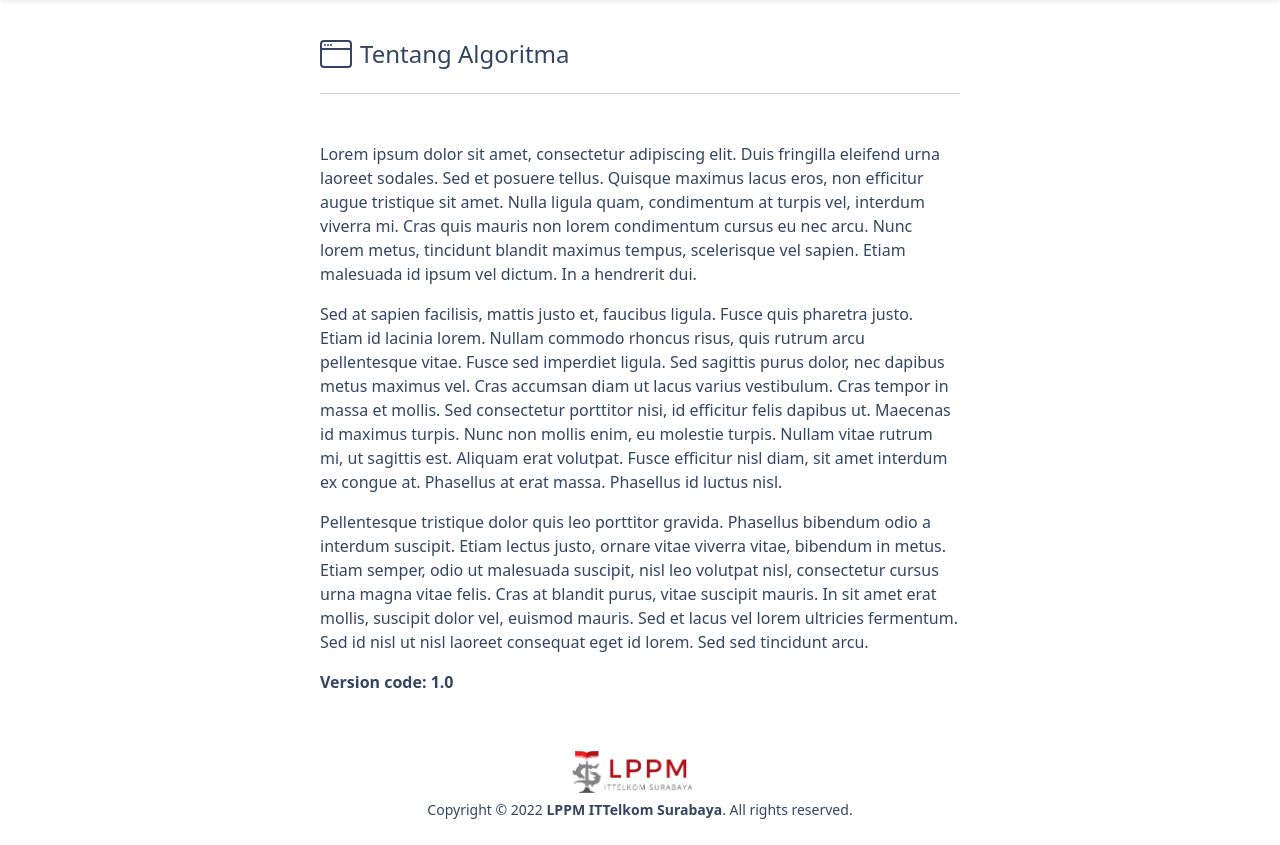
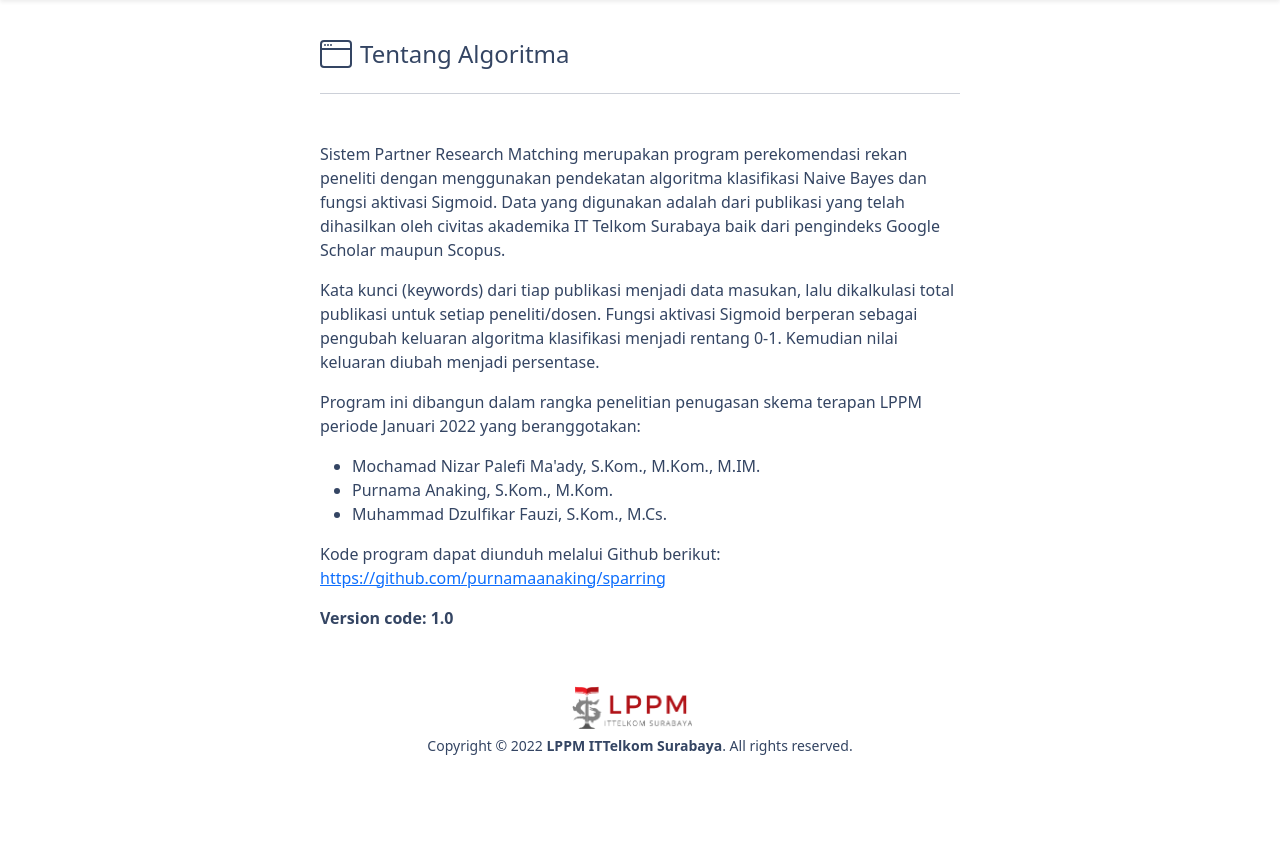
Before and after one commit to purnamaanaking/sparring, a PHP site: page /app/about.php in a window 1280 px wide. Shown: the part 58-903 px from the top of the page. After the commit the page ends 813 px from the top, so only its background shows below. Run offline with PHP 8.4, Linux system fonts and the light colour scheme.

Commit message:
Update Halaman Tentang Algoritma

```diff
--- a/app/views/about_view.php
+++ b/app/views/about_view.php
@@ -44,11 +44,19 @@
             </div>
 
             <div class="cover-container m-auto p-3 text-start">
-                <p>Lorem ipsum dolor sit amet, consectetur adipiscing elit. Duis fringilla eleifend urna laoreet sodales. Sed et posuere tellus. Quisque maximus lacus eros, non efficitur augue tristique sit amet. Nulla ligula quam, condimentum at turpis vel, interdum viverra mi. Cras quis mauris non lorem condimentum cursus eu nec arcu. Nunc lorem metus, tincidunt blandit maximus tempus, scelerisque vel sapien. Etiam malesuada id ipsum vel dictum. In a hendrerit dui.</p>
+                <p>Sistem Partner Research Matching merupakan program perekomendasi rekan peneliti dengan menggunakan pendekatan algoritma klasifikasi Naive Bayes dan fungsi aktivasi Sigmoid. Data yang digunakan adalah dari publikasi yang telah dihasilkan oleh civitas akademika IT Telkom Surabaya baik dari pengindeks Google Scholar maupun Scopus.</p>
 
-                <p>Sed at sapien facilisis, mattis justo et, faucibus ligula. Fusce quis pharetra justo. Etiam id lacinia lorem. Nullam commodo rhoncus risus, quis rutrum arcu pellentesque vitae. Fusce sed imperdiet ligula. Sed sagittis purus dolor, nec dapibus metus maximus vel. Cras accumsan diam ut lacus varius vestibulum. Cras tempor in massa et mollis. Sed consectetur porttitor nisi, id efficitur felis dapibus ut. Maecenas id maximus turpis. Nunc non mollis enim, eu molestie turpis. Nullam vitae rutrum mi, ut sagittis est. Aliquam erat volutpat. Fusce efficitur nisl diam, sit amet interdum ex congue at. Phasellus at erat massa. Phasellus id luctus nisl.</p>
+				<p>Kata kunci (keywords) dari tiap publikasi menjadi data masukan, lalu dikalkulasi total publikasi untuk setiap peneliti/dosen. Fungsi aktivasi Sigmoid berperan sebagai pengubah keluaran algoritma klasifikasi menjadi rentang 0-1. Kemudian nilai keluaran diubah menjadi persentase.</p>
 
-                <p>Pellentesque tristique dolor quis leo porttitor gravida. Phasellus bibendum odio a interdum suscipit. Etiam lectus justo, ornare vitae viverra vitae, bibendum in metus. Etiam semper, odio ut malesuada suscipit, nisl leo volutpat nisl, consectetur cursus urna magna vitae felis. Cras at blandit purus, vitae suscipit mauris. In sit amet erat mollis, suscipit dolor vel, euismod mauris. Sed et lacus vel lorem ultricies fermentum. Sed id nisl ut nisl laoreet consequat eget id lorem. Sed sed tincidunt arcu.</p>
+				<p>Program ini dibangun dalam rangka penelitian penugasan skema terapan LPPM periode Januari 2022 yang beranggotakan:</p>
+
+				<ul>
+					<li>Mochamad Nizar Palefi Ma'ady, S.Kom., M.Kom., M.IM.</li>
+					<li>Purnama Anaking, S.Kom., M.Kom.</li>
+					<li>Muhammad Dzulfikar Fauzi, S.Kom., M.Cs.</li>
+				</ul>
+
+				<p>Kode program dapat diunduh melalui Github berikut: <a href="https://github.com/purnamaanaking/sparring" target="_blank">https://github.com/purnamaanaking/sparring</a></p>
 
                 <p><strong>Version code: 1.0</strong></p>
             </div>
```
